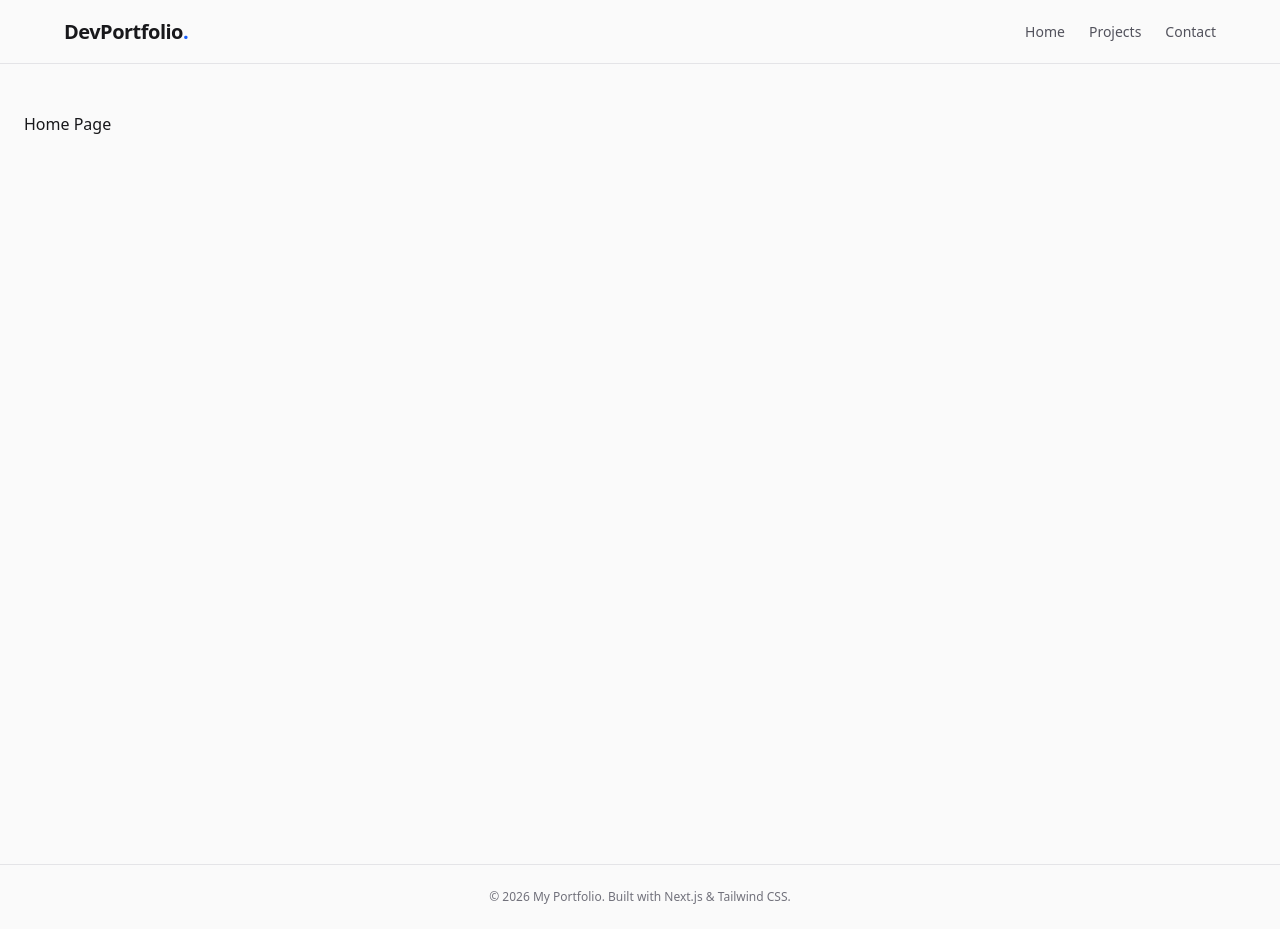
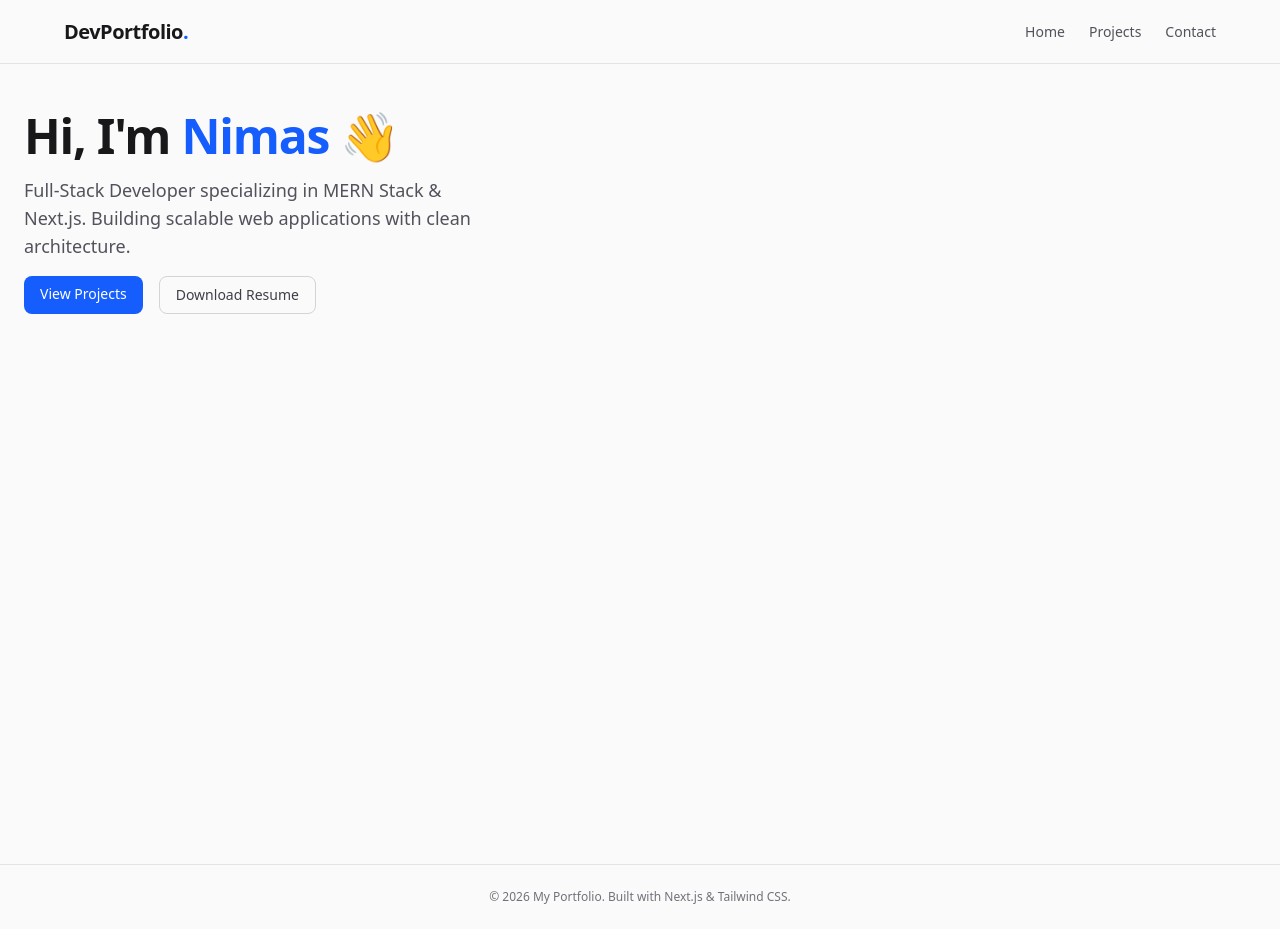
Before and after one commit to Kafoor-Nimas/Next-js-Learning, a Next.js app in the folder portfolio/: page / in a window 1280 px wide. Built offline with nearby package versions, Linux system fonts and the light colour scheme.

Commit message:
Update Home component with hero header and project links

```diff
--- a/portfolio/app/page.tsx
+++ b/portfolio/app/page.tsx
@@ -1,6 +1,36 @@
+import Link from "next/link";
 
 export default function Home() {
   return (
-   <div>Home Page</div>
+    <div className="space-y-10">
+      {/* Hero Header */}
+      <section className="flex flex-col-reverse items-start gap-8 sm:flex-row sm:items-center sm:justify-between">
+        <div className="space-y-4">
+          <h1 className="text-4xl font-extrabold tracking-tight sm:text-5xl">
+            Hi, I'm <span className="text-blue-600">Nimas</span> 👋
+          </h1>
+          <p className="max-w-md text-lg text-zinc-600">
+            Full-Stack Developer specializing in MERN Stack & Next.js. Building
+            scalable web applications with clean architecture.
+          </p>
+          <div className="flex gap-4">
+            <Link
+              href={"/projects"}
+              className="rounded-lg bg-blue-600 px-4 py-2 text-sm font-medium text-white hover:bg-blue-700"
+            >
+              View Projects
+            </Link>
+
+            <a
+              href="/resume.pdf"
+              target="_blank"
+              className="rounded-lg border border-zinc-300 px-4 py-2 text-sm font-medium text-zinc-700 hover:bg-zinc-100"
+            >
+              Download Resume
+            </a>
+          </div>
+        </div>
+      </section>
+    </div>
   );
 }
```
